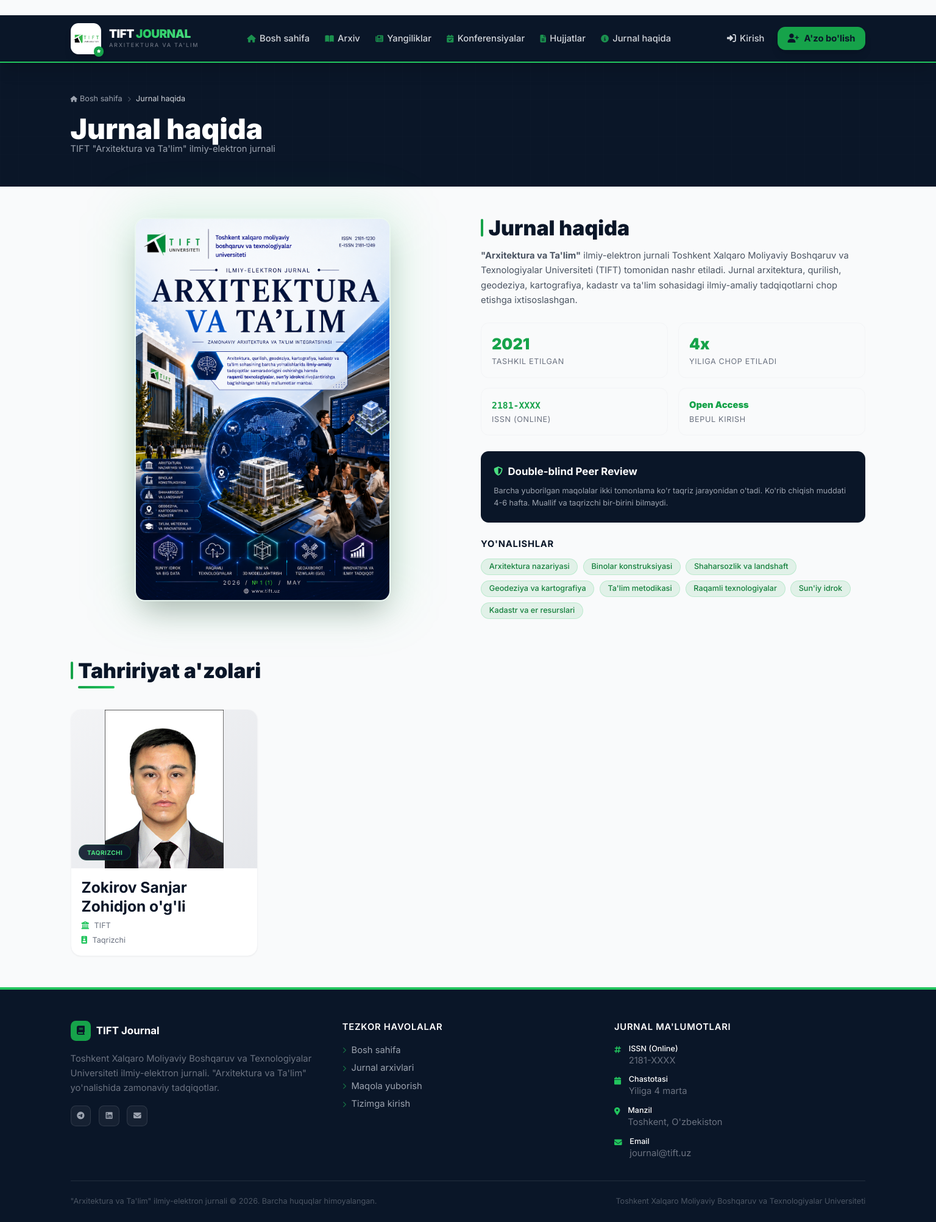
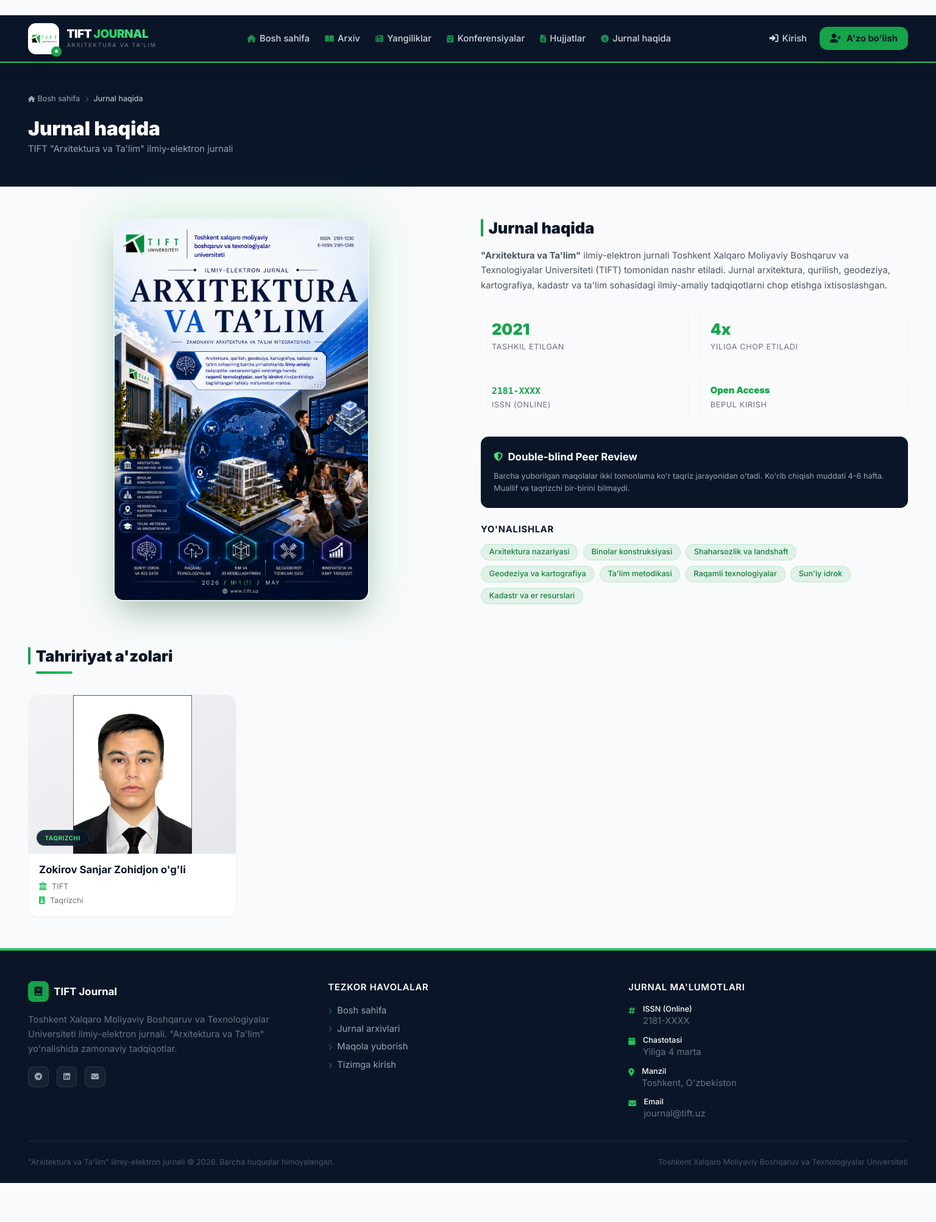
Before and after one commit to zzokirov/Tift_ojs_journal, a Django app: page /about/ in a window 1536 px wide. Shown: the whole page at 61% size. After the commit the page ends 1940 px from the top, so only its background shows below. Run offline with Django 5.2, Linux system fonts and the light colour scheme; data comes from the database, SQL or seed files in the repository; some libraries are stand-ins or nearby versions; some web fonts are replaced.

Commit message:
feat: site-container full-width (clamp padding, max-width olib tashlandi)

```diff
--- a/templates/base.html
+++ b/templates/base.html
@@ -61,36 +61,17 @@
     <style>
         body { font-family: 'Inter', sans-serif; }
 
-        /* Responsive container — ekran kengligiga qarab avtomatik kengayadi */
+        /* Responsive container — to'liq full-width, faqat padding */
         .site-container {
             width: 100%;
-            padding-left: 1rem;
-            padding-right: 1rem;
+            padding-left: clamp(1rem, 3vw, 5rem);
+            padding-right: clamp(1rem, 3vw, 5rem);
             margin-left: auto;
             margin-right: auto;
         }
-        @media (min-width: 640px)  { .site-container { max-width: 640px;  padding-left: 1.5rem; padding-right: 1.5rem; } }
-        @media (min-width: 768px)  { .site-container { max-width: 768px;  padding-left: 2rem; padding-right: 2rem; } }
-        @media (min-width: 1024px) { .site-container { max-width: 1024px; padding-left: 2.5rem; padding-right: 2.5rem; } }
-        @media (min-width: 1280px) { .site-container { max-width: 1280px; padding-left: 3rem; padding-right: 3rem; } }
-        @media (min-width: 1536px) { .site-container { max-width: 1440px; padding-left: 4rem; padding-right: 4rem; } }
-        @media (min-width: 1920px) { .site-container { max-width: 1600px; padding-left: 5rem; padding-right: 5rem; } }
-        @media (min-width: 2560px) { .site-container { max-width: 1920px; padding-left: 6rem; padding-right: 6rem; } }
 
         /* Katta ekran uchun clamp-based shrift o'lchamlari */
         html { font-size: clamp(14px, 1.1vw, 18px); }
-        @media (min-width: 1536px) {
-            html { font-size: clamp(15px, 1.1vw, 19px); }
-            h1 { font-size: clamp(2rem, 3vw, 4.5rem) !important; }
-            h2 { font-size: clamp(1.4rem, 2.2vw, 2.8rem) !important; }
-            h3 { font-size: clamp(1.1rem, 1.6vw, 2rem) !important; }
-        }
-        @media (min-width: 1920px) {
-            html { font-size: clamp(16px, 1.15vw, 20px); }
-        }
-        @media (min-width: 2560px) {
-            html { font-size: clamp(17px, 1.2vw, 22px); }
-        }
 
         .card-hover { transition: all 0.3s cubic-bezier(0.4, 0, 0.2, 1); }
         .card-hover:hover { transform: translateY(-4px); box-shadow: 0 20px 40px rgba(0,0,0,0.12); }
```
